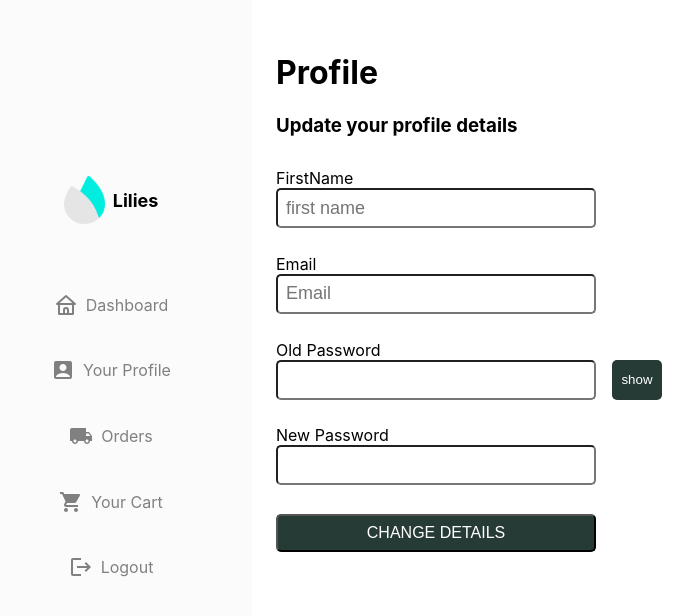
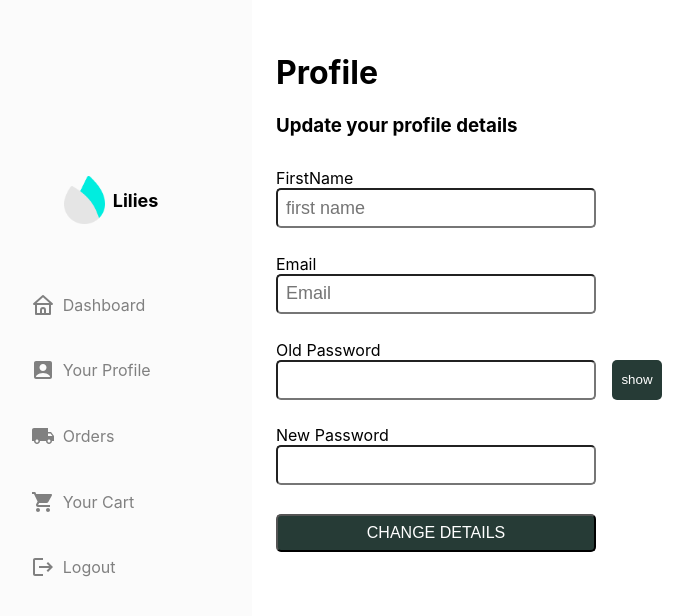
Before and after one commit to ifedolapoomoniyi/Lillies-Food-App, a React (Create React App) app in the folder foodapp/: page /profile in a window 1280 px wide. Shown: the top 616 px of the page, without its empty margins (30-723 px from the left). Built offline with nearby package versions, Linux system fonts and the light colour scheme.

Commit message:
responsiveness cleanup

```diff
--- a/foodapp/src/styles/Sidebar.css
+++ b/foodapp/src/styles/Sidebar.css
@@ -35,10 +35,13 @@
     border-radius: 5px;
 }
 .sidebar-flexer{
+    padding-left: 2.5rem;
     display: flex;
     flex-direction: column;
     gap: 2rem;
     width: 100%;
+    align-items: flex-start;
+    justify-content: flex-start;
 
 }
 
@@ -60,7 +63,6 @@
     background: rgba(0,0,0,0.5);
     transition: all 0.5s ease;
     color: rgba(0, 48, 46, 1);
-
 }
 
 .cart-blur{
@@ -107,7 +109,7 @@
 }
 
 .checkout-btn{
-    background: rgba(0, 48, 46, 1);
+    background: var(--primary-color);
     color: white;
     padding: 0.5rem 1rem;
     width: 100%;
@@ -218,4 +220,8 @@
     .cart-main-container {
         min-width: 250px;
     }
+
+    .checkout-modal {
+        min-width: 250px;
+    }
 }
```
